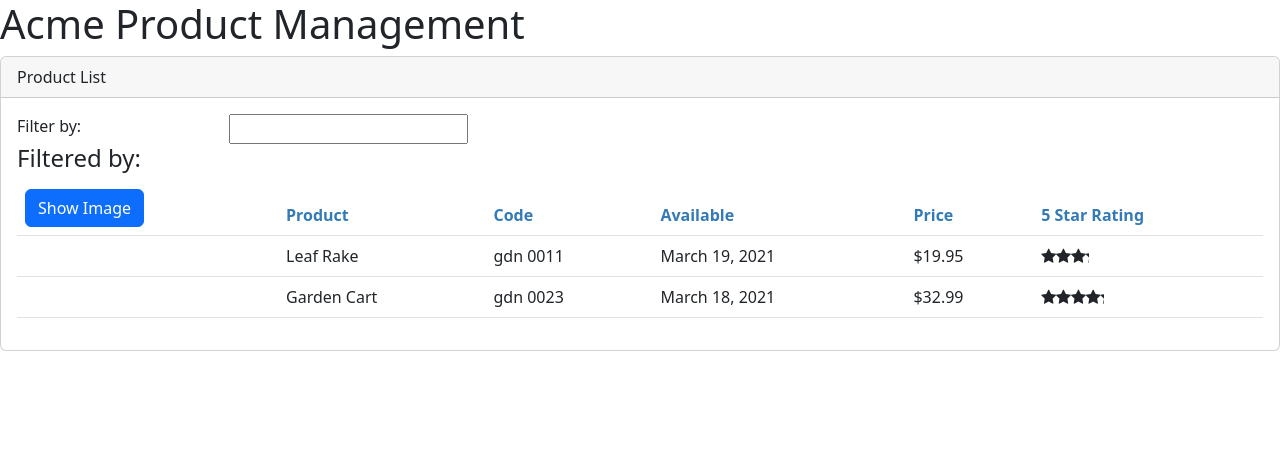
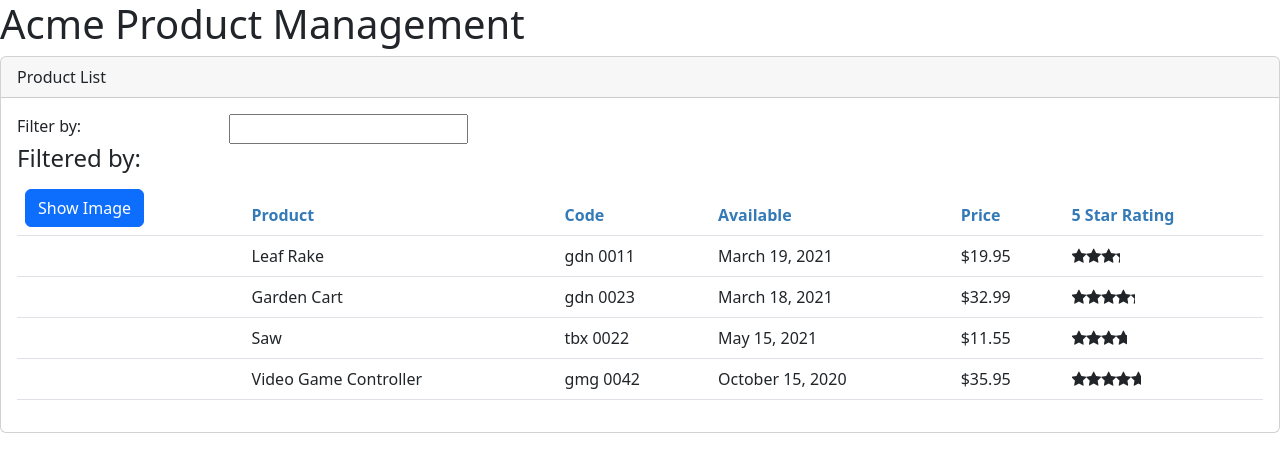
Before and after one commit to kandance/apm, an Angular app: page / in a window 1280 px wide. Shown: the top 472 px of the page. Built offline with nearby package versions, Linux system fonts and the light colour scheme.

Commit message:
dependency injection created

```diff
--- a/src/app/products/product-list.components.ts
+++ b/src/app/products/product-list.components.ts
@@ -1,5 +1,6 @@
 import { Component, OnInit } from '@angular/core';
 import { IProduct } from './product';
+import { ProductService } from './product.service';
 
 @Component({
   selector: 'pm-products',
@@ -25,28 +26,9 @@
   }
 
   filteredProducts: IProduct[] = [];
-  products: IProduct[] = [
-    {
-      productId: 1,
-      productName: 'Leaf Rake',
-      productCode: 'GDN-0011',
-      releaseDate: 'March 19, 2021',
-      description: 'Leaf rake with 48-inch wooden handle.',
-      price: 19.95,
-      starRating: 3.2,
-      imageUrl: 'assets/images/leaf_rake.png',
-    },
-    {
-      productId: 2,
-      productName: 'Garden Cart',
-      productCode: 'GDN-0023',
-      releaseDate: 'March 18, 2021',
-      description: '15 gallon capacity rolling garden cart',
-      price: 32.99,
-      starRating: 4.2,
-      imageUrl: 'assets/images/garden_cart.png',
-    },
-  ];
+  products: IProduct[] = [];
+
+  constructor(private productService: ProductService) {}
 
   performFilter(filterBy: string): IProduct[] {
     filterBy = filterBy.toLocaleLowerCase();
@@ -60,7 +42,8 @@
   }
 
   ngOnInit(): void {
-    this.listFilter = '';
+    this.products = this.productService.getProducts();
+    this.filteredProducts = this.products;
   }
 
   onRatingClicked(message: string): void {
--- a/src/app/products/product.service.ts
+++ b/src/app/products/product.service.ts
@@ -27,6 +27,26 @@
         starRating: 4.2,
         imageUrl: 'assets/images/garden_cart.png',
       },
+      {
+        productId: 8,
+        productName: 'Saw',
+        productCode: 'TBX-0022',
+        releaseDate: 'May 15, 2021',
+        description: '15-inch steel blade hand saw',
+        price: 11.55,
+        starRating: 3.7,
+        imageUrl: 'assets/images/saw.png',
+      },
+      {
+        productId: 10,
+        productName: 'Video Game Controller',
+        productCode: 'GMG-0042',
+        releaseDate: 'October 15, 2020',
+        description: 'Standard two-button video game controller',
+        price: 35.95,
+        starRating: 4.6,
+        imageUrl: 'assets/images/xbox-controller.png',
+      },
     ];
   }
 }
```
